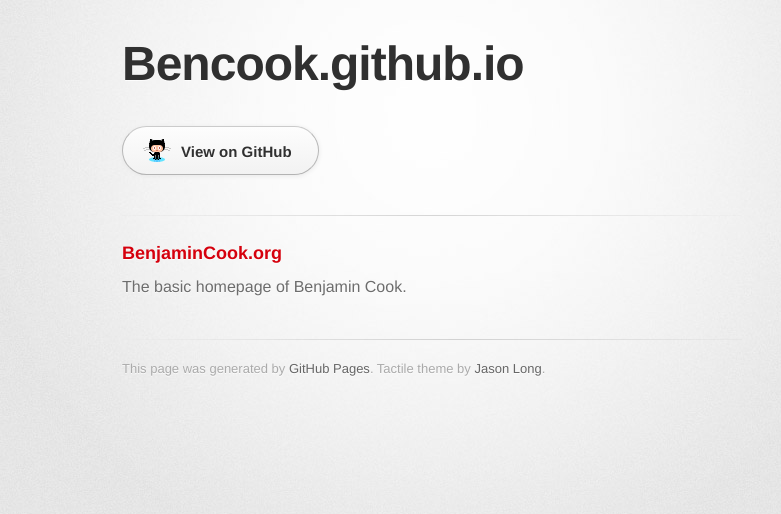
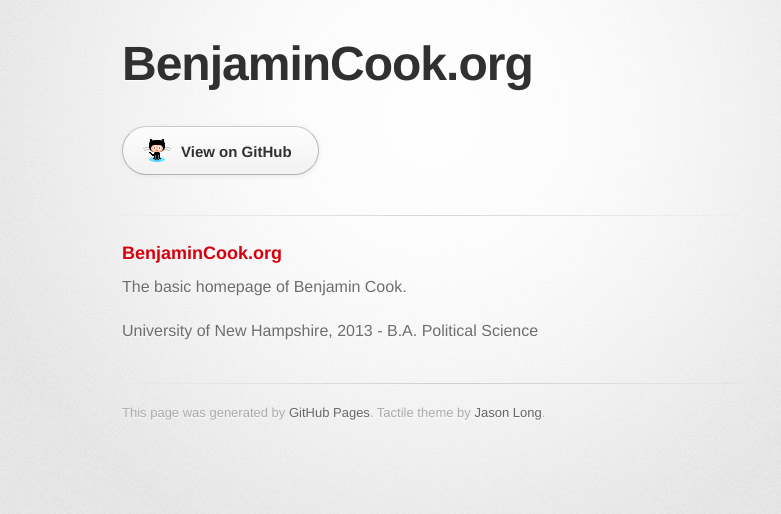
Before and after one commit to bencook/bencook.github.io, a plain HTML site: page index.html in a window 1280 px wide. Shown: the whole page, without its empty margins (208-989 px from the left). Drawn offline with Linux system fonts and the light colour scheme; a web font is replaced by a local one.

Commit message:
Replace master branch with page content via GitHub

```diff
--- a/index.html
+++ b/index.html
@@ -10,7 +10,7 @@
     <!--[if lt IE 9]>
     <script src="//html5shiv.googlecode.com/svn/trunk/html5.js"></script>
     <![endif]-->
-    <title>Bencook.github.io by bencook</title>
+    <title>BenjaminCook.org by bencook</title>
   </head>
 
   <body>
@@ -18,7 +18,7 @@
       <div class="inner">
 
         <header>
-          <h1>Bencook.github.io</h1>
+          <h1>BenjaminCook.org</h1>
           <h2></h2>
         </header>
 
@@ -33,6 +33,8 @@
 <a name="benjamincookorg" class="anchor" href="#benjamincookorg"><span class="octicon octicon-link"></span></a>BenjaminCook.org</h3>
 
 <p>The basic homepage of Benjamin Cook.</p>
+
+<p>University of New Hampshire, 2013 - B.A. Political Science</p>
         </section>
 
         <footer>
--- a/params.json
+++ b/params.json
@@ -1 +1 @@
-{"name":"Bencook.github.io","tagline":"","body":"### BenjaminCook.org\r\n\r\nThe basic homepage of Benjamin Cook.\r\n","google":"","note":"Don't delete this file! It's used internally to help with page regeneration."}
+{"name":"BenjaminCook.org","tagline":"","body":"### BenjaminCook.org\r\n\r\nThe basic homepage of Benjamin Cook.\r\n\r\nUniversity of New Hampshire, 2013 - B.A. Political Science\r\n","google":"","note":"Don't delete this file! It's used internally to help with page regeneration."}
```
